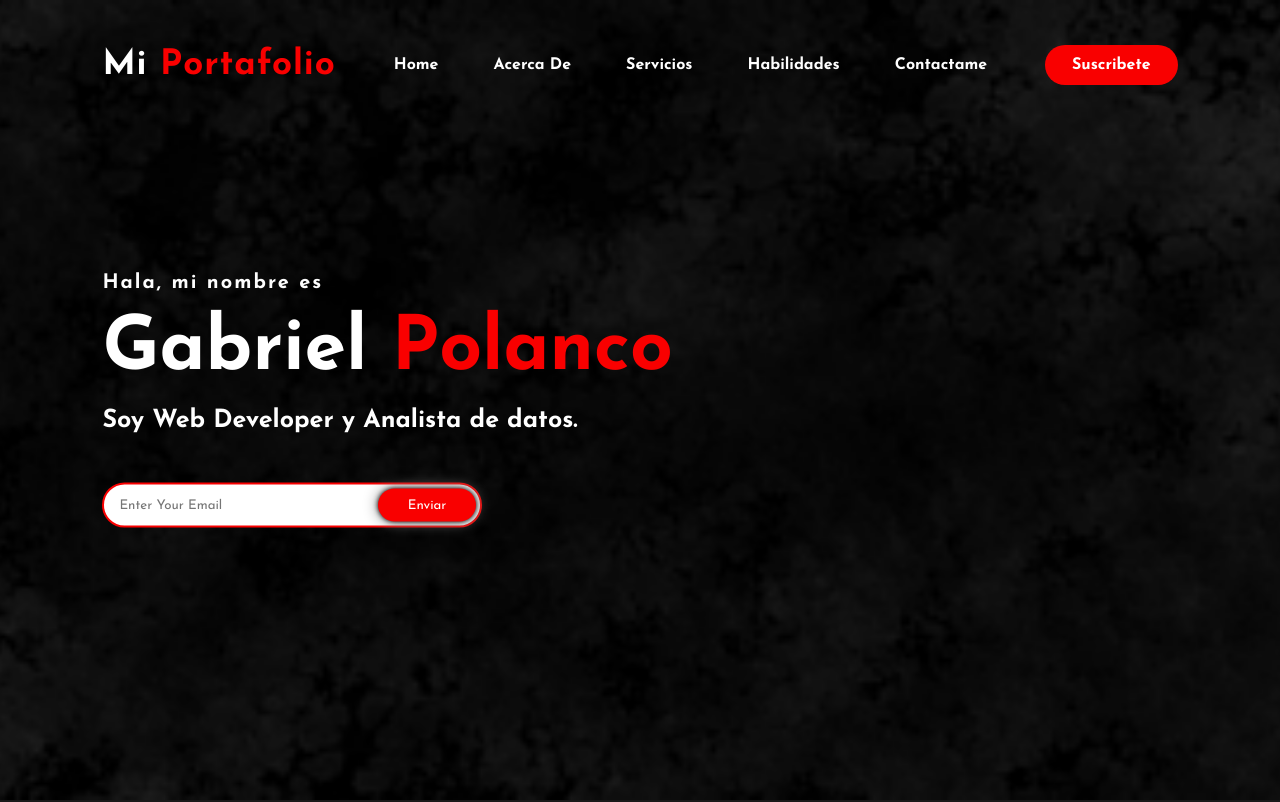
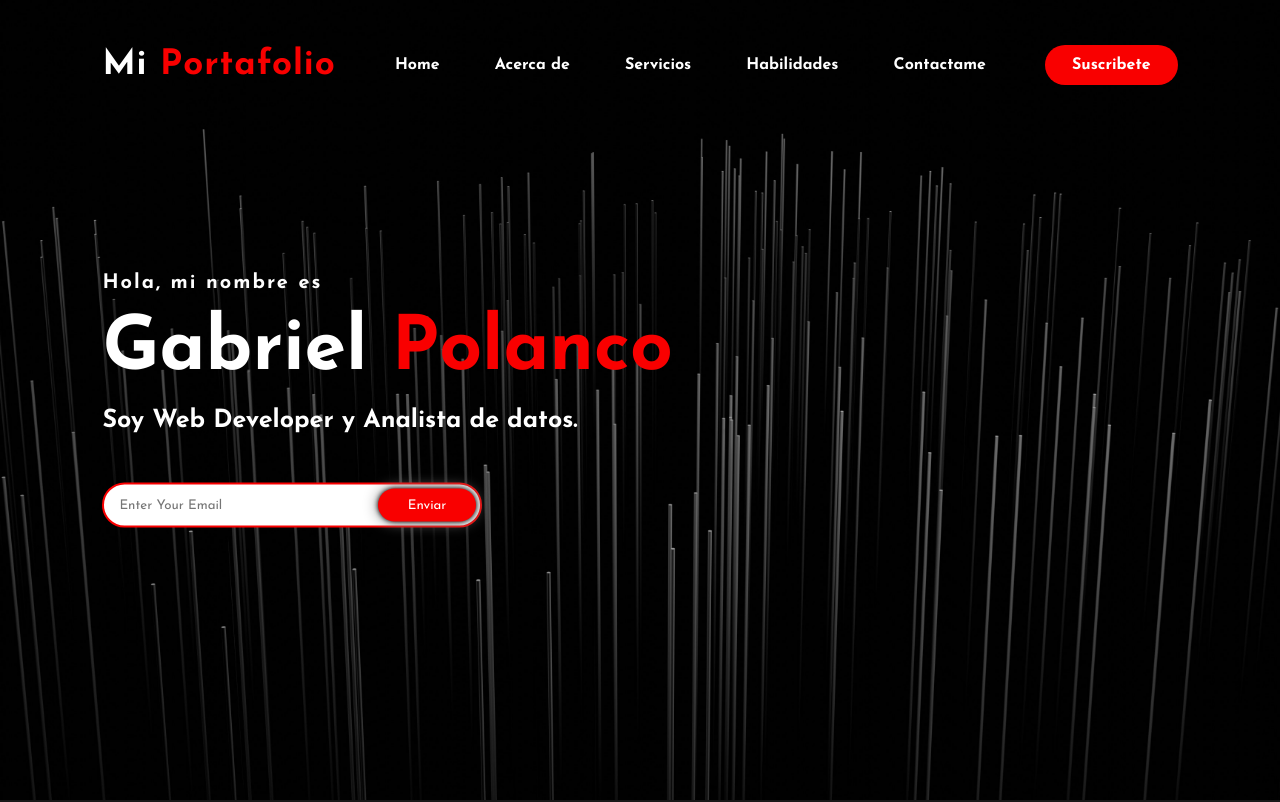
Before and after one commit to PolancoG/portafolio, a plain HTML site: page index.html in a window 1280 px wide. Shown: the top 802 px of the page. Drawn offline with Linux system fonts and the light colour scheme.

Commit message:
Actualizacion fondo

```diff
--- a/css/style.css
+++ b/css/style.css
@@ -7,7 +7,7 @@
 .hero{
 	height: 100vh;
 	width: 100%;
-	background-image: url(../img/lol.jpg);
+	background-image: url(../img/fondo.jpg);
 	background-size: cover;
 	background-position: center;
 }
@@ -37,7 +37,7 @@ nav ul li a{
 	color: white;
 	text-decoration: none;
 	font-weight: bold;
-	text-transform: capitalize;
+	/* text-transform: capitalize; //esto es para que la primera letra de una palabra inicie en mayuscula*/
 }
 nav ul li a:hover{
 	color: #f90000;
--- a/index.html
+++ b/index.html
@@ -28,7 +28,7 @@
 		</nav>
 
 		<div class="content">
-			<h4>Hala, mi nombre es</h4>
+			<h4>Hola, mi nombre es</h4>
 			<h1>Gabriel <span>Polanco</span></h1>
 			<h3>Soy Web Developer y Analista de datos.</h3>
 			<div class="newslatter">
```
Also changed, not shown: img/fondo.jpg (added), img/lol.jpg (deleted).
